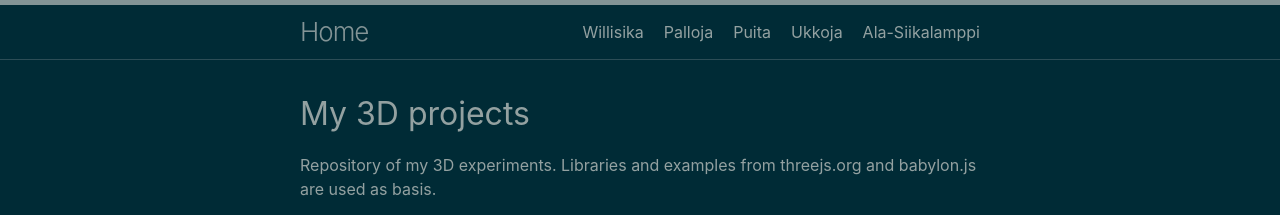
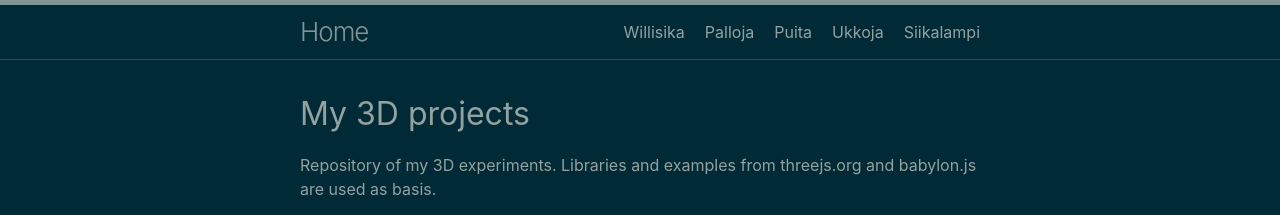
Before and after one commit to TimoHoo/kolmeD, a Jekyll site: the page built from home.md, in a window 1280 px wide. Shown: the top 215 px of the page. Built offline with Jekyll 4.4.1, drawn with Linux system fonts in a browser that asks for light colours.

Commit message:
Korjattu "painovirhe"

```diff
--- a/Alasiikalampi.md
+++ b/Alasiikalampi.md
@@ -1,5 +1,5 @@
 ---
-title: "Ala-Siikalamppi"
+title: "Siikalampi"
 layout: page-blank
 excerpt: "Babylonjs animation snowflake"
 permalink: /alasiikalampi
```
